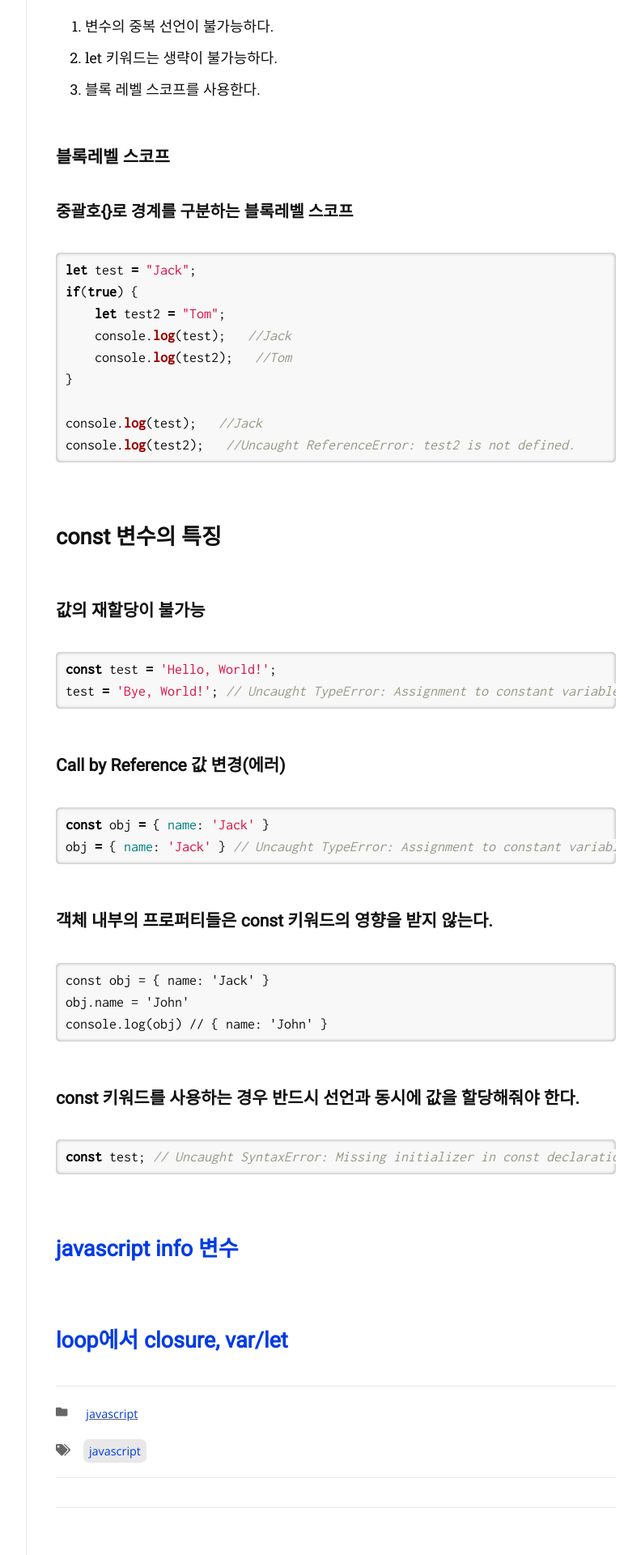
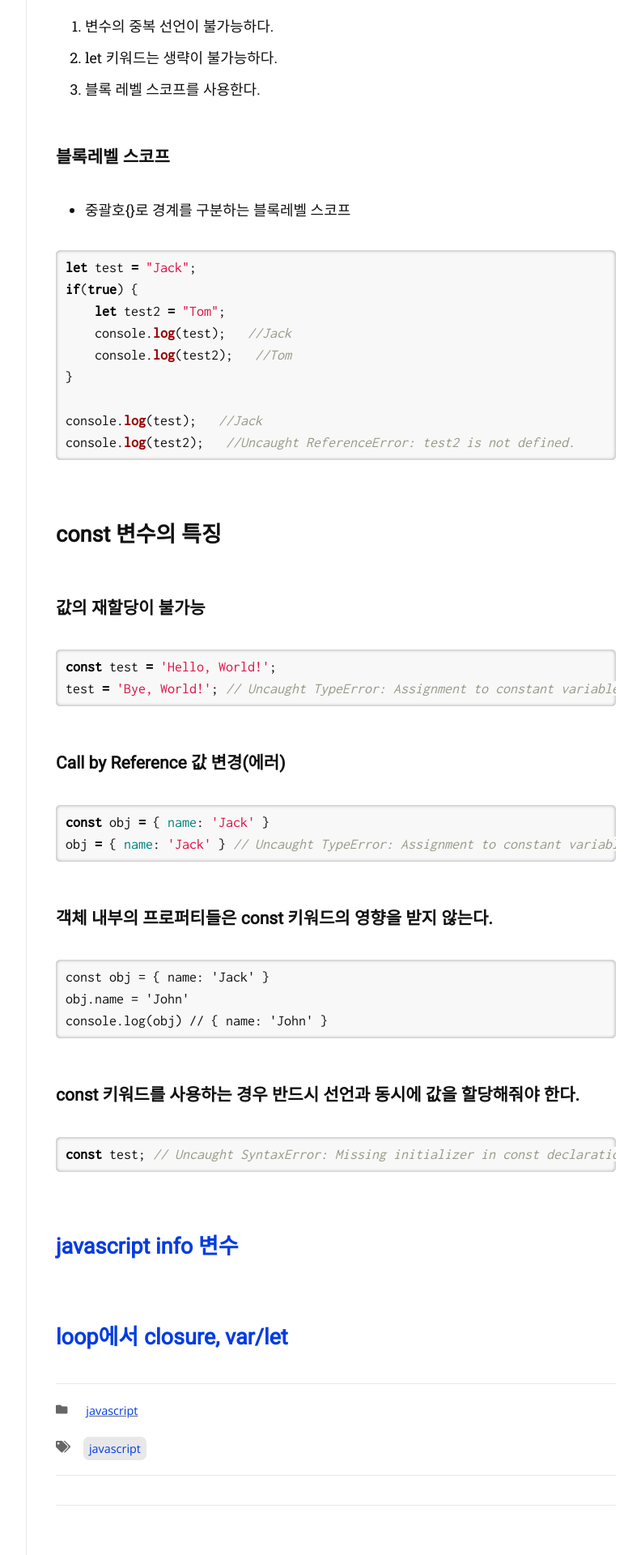
Before and after one commit to ha-jae-geun/jaegeunha94.github.io, a Jekyll site: the page built from _posts/2021-06-27-variable.md, in a window 1280 px wide. Shown: the part 2441-4361 px from the top of the page at 81% size, without its empty margins (357-1149 px from the left). Built offline with Jekyll 4.4.1, drawn with Linux system fonts in a browser that asks for light colours; nearby versions of some CDN libraries; some web fonts are replaced.

````diff
--- a/_posts/2021-06-27-variable.md
+++ b/_posts/2021-06-27-variable.md
@@ -79,7 +79,7 @@ printTwo();
 3. 블록 레벨 스코프를 사용한다.
 
 ### 블록레벨 스코프
-#### 중괄호{}로 경계를 구분하는 블록레벨 스코프
+* 중괄호{}로 경계를 구분하는 블록레벨 스코프
 
 ```javascript
 let test = "Jack";
````
